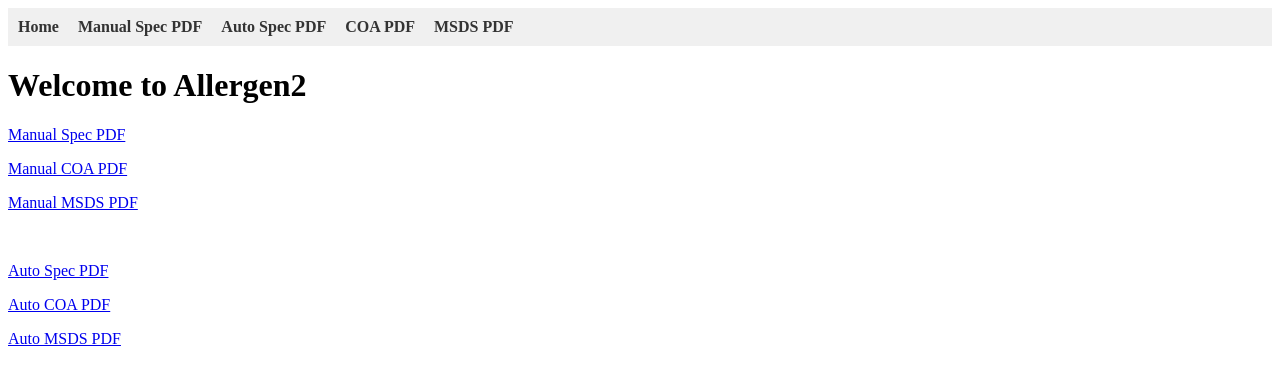
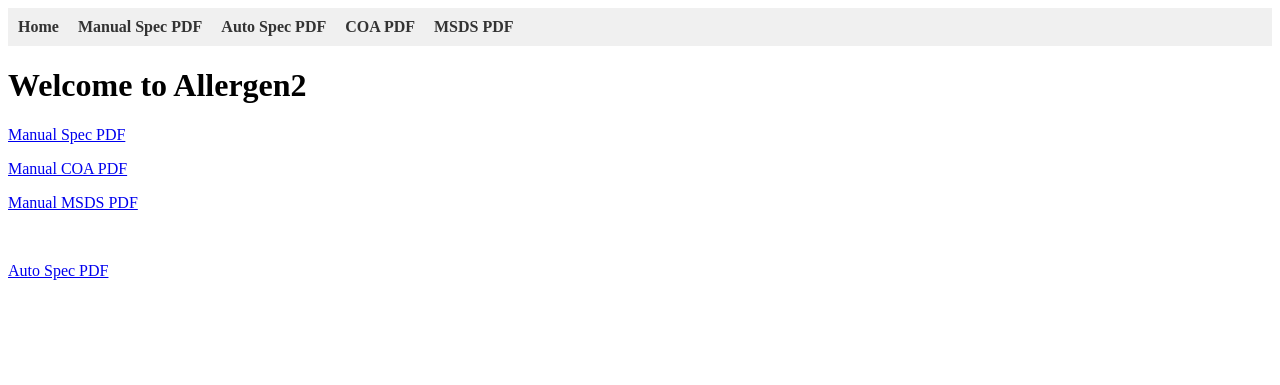
Before and after one commit to poltawin/allergen2, a Django app: page / in a window 1280 px wide. Shown: the top 385 px of the page. Run offline with Django 5.2, Linux system fonts and the light colour scheme.

Commit message:
removed coa from home

```diff
--- a/templates/core/home.html
+++ b/templates/core/home.html
@@ -6,7 +6,7 @@
 <br />
 
 <p><a href="{% url 'select_spec' %}">Auto Spec PDF</a></p>
-<p><a href="{% url 'select_coa' %}">Auto COA PDF</a></p>
-<p><a href="{% url 'select_msds' %}">Auto MSDS PDF</a></p>
+<!-- <p><a href="{% url 'select_coa' %}">Auto COA PDF</a></p> -->
+<!-- <p><a href="{% url 'select_msds' %}">Auto MSDS PDF</a></p> -->
 
 {% endblock %}
```
